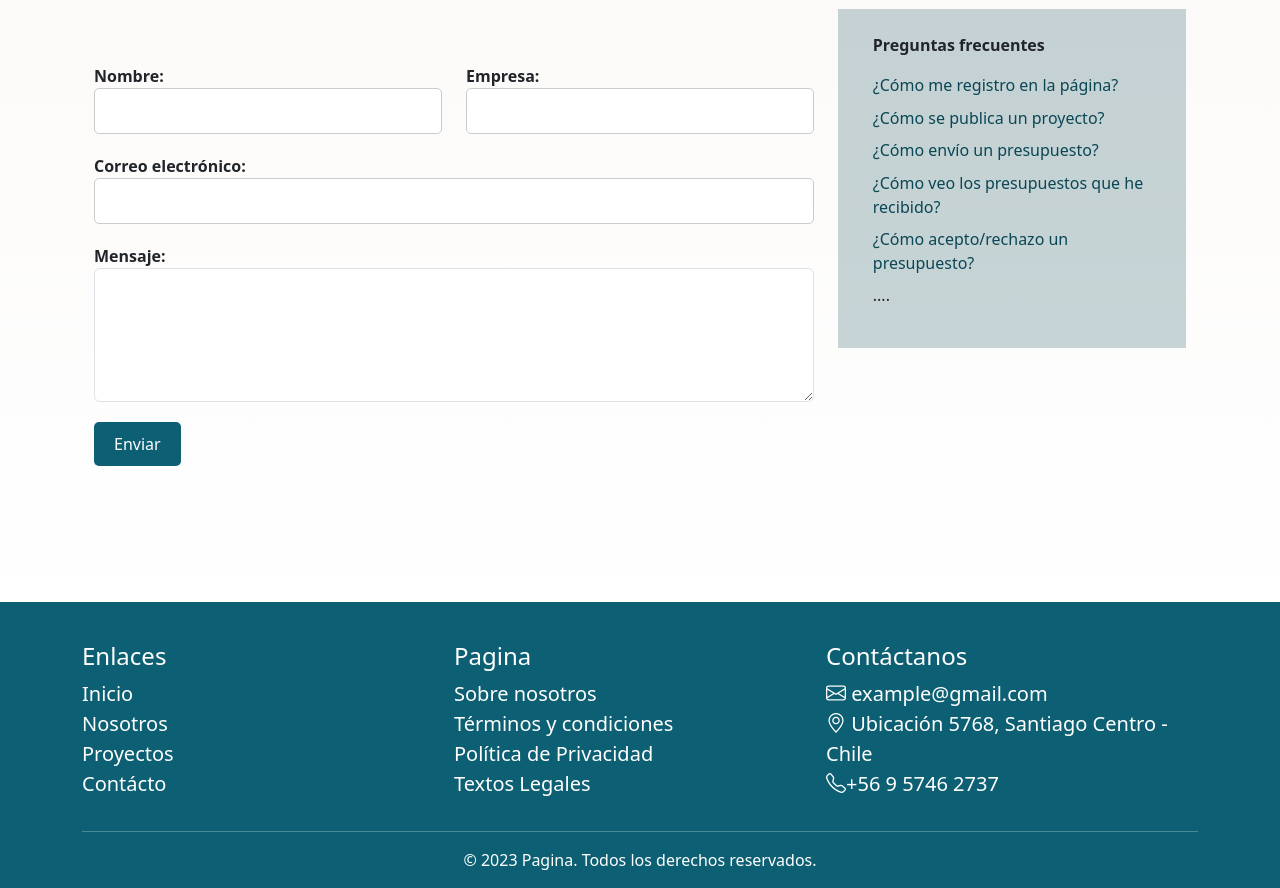
After one commit to MatiasSalasV/LYP, a Django app: page /contacto/ in a window 1280 px wide. The commit adds this page. Shown: the part 519-1407 px from the top of the page. Run offline with Django 4.2, Linux system fonts and the light colour scheme; some libraries are stand-ins or nearby versions.

Commit message:
desarrollo pagina de proyectos y contacto

```diff
--- a/apps/home/urls.py
+++ b/apps/home/urls.py
@@ -19,6 +19,12 @@ urlpatterns = [
     #URL que redirige a la página de acerca de nosotros
     path("nosotros/", views.nosotros.as_view(), name="nosotros"),
 
+    #URL que redirige a la página de proyectos
+    path("proyectos/", views.proyectos.as_view(), name="proyectos"),
+
+    #URL que redirige a la página de contácto
+    path("contacto/", views.contacto.as_view(), name="contacto"),
+
 
 
 ]
--- a/apps/home/views.py
+++ b/apps/home/views.py
@@ -6,3 +6,9 @@ class index(TemplateView):
 
 class nosotros(TemplateView):
     template_name = 'nosotros.html'
+
+class proyectos(TemplateView):
+    template_name = 'proyectos.html'
+
+class contacto(TemplateView):
+    template_name = 'contacto.html'
--- a/static/css/styles.css
+++ b/static/css/styles.css
@@ -543,6 +570,151 @@ footer li a:hover{
 
 .nosotros_detalle .integrante .redes_integrante i:hover{
   color: #333;
+}
+
+.proyectos_detalle .col-proyectos-titulo{
+  padding: 2.5% 0;
+}
+
+.image-box {
+  height: 400px;
+  /* width: 400px; */
+  position: relative;
+  overflow: hidden;
+  margin: 20px 0;
+}
+
+/* Estilos para la imagen dentro del contenedor */
+.image-box img {
+  width: 100%;
+  height: 100%;
+  object-fit: cover;
+  transition: opacity 0.3s ease;
+}
+
+/* Estilos para el texto de superposición */
+.image-box .overlay {
+  position: absolute;
+  top: 0;
+  left: 0;
+  background-color: rgba(13, 96, 115, 0.719);
+  color: #fff;
+  padding: 20px;
+  opacity: 0;
+  transition: opacity 0.3s ease;
+  height: 100%;
+  width: 100%;
+}
+
+/* Comportamiento al pasar el mouse */
+.image-box:hover img {
+  opacity: 0.7;
+}
+
+.image-box:hover .overlay {
+  opacity: 1;
+}
+
+.contacto_detalle{
+  background: linear-gradient(to bottom, #f9f6f3 0%, rgba(249, 246, 243, 0) 100%);
+}
+
+.contacto_detalle .row-detalle {
+  margin: 5% 0;
+}
+
+.barra-lateral-contacto div{
+  margin: 3% 0;
+}
+
+.llamanos {
+  background-color: #0a46543a;
+  height: 100px;
+  display: flex;
+  align-items: center;
+  justify-content: center;
+  padding: 0;
+}
+
+.llamanos p {
+  display: flex;
+  text-align: center;
+  align-items: center;
+}
+
+.preguntas_precuentes_contacto {
+  background-color: #0a46543a;
+  padding: 7% 10%;
+}
+
+.preguntas_precuentes_contacto ul {
+  list-style: none;
+  padding: 0;
+  text-decoration: none;
+}
+
+.preguntas_precuentes_contacto li {
+  margin-bottom: 3%;
+}
+
+.preguntas_precuentes_contacto li a{
+  text-decoration: none;
+  color: #0A4654;
+}
+
+.preguntas_precuentes_contacto li a:hover{
+  text-decoration: underline;
+  text-underline-position: under;
+
+}
+
+.contacto_detalle .row_texto{
+  margin-bottom: 5vh;
+}
+
+/* Estilos para el formulario */
+.contacto_detalle form {
+  background-color: #f9f9f9;
+  padding: 20px;
+  border-radius: 5px;
+  box-shadow: 0 0 10px rgba(0, 0, 0, 0.1);
+}
+
+/* Estilos para los campos del formulario */
+.contacto_detalle .form-group {
+  margin-bottom: 20px;
+}
+
+.contacto_detalle label {
+  font-weight: bold;
+}
+
+.contacto_detalle input[type="text"],
+.contacto_detalle input[type="email"] {
+  width: 100%;
+  padding: 10px;
+  border: 1px solid #ccc;
+  border-radius: 5px;
+  transition: border-color 0.3s ease;
+}
+
+.contacto_detalle input[type="text"]:focus,
+.contacto_detalle input[type="email"]:focus {
+  border-color: #0D6073;
+}
+
+/* Estilos para el botón de envío */
+.contacto_detalle button[type="submit"] {
+  background-color: #0D6073;
+  color: #fff;
+  padding: 10px 20px;
+  border: none;
+  border-radius: 5px;
+  cursor: pointer;
+}
+
+.contacto_detalle button[type="submit"]:hover {
+  background-color: #0A4654;
 }
 
 
--- a/templates/base.html
+++ b/templates/base.html
@@ -5,7 +5,7 @@
     <meta charset="UTF-8">
     <meta http-equiv="X-UA-Compatible" content="IE=edge">
     <meta name="viewport" content="width=device-width, initial-scale=1.0">
-    <title>ObraNet</title>
+    <title>Nombre Página</title>
     <link rel="shortcut icon" href="{% static 'img/header.jpg' %}">
 
     <!-- bootstrap -->
@@ -45,10 +45,10 @@
                                 <a class="nav-link" href="{% url 'nosotros' %}">Nosotros</a>
                             </li>
                             <li class="nav-item">
-                                <a class="nav-link" href="#">Proyectos</a>
+                                <a class="nav-link" href="{% url 'proyectos' %}">Proyectos</a>
                             </li>
                             <li class="nav-item">
-                                <a class="nav-link" href="#">Contacto</a>
+                                <a class="nav-link" href="{% url 'contacto' %}">Contacto</a>
                             </li>
                             <li class="nav-item">
                                 <a class="nav-link" href="#">Registrate</a>
@@ -84,14 +84,14 @@
                 <div class="col-lg-4 col-md-12 ">
                     <h4>Enlaces</h4>
                     <ul>
-                        <li class="lead"><a href="#">Inicio</a></li>
-                        <li class="lead"><a href="#">Acerca de</a></li>
-                        <li class="lead"><a href="#">Proyectos</a></li>
-                        <li class="lead"><a href="#">Contácto</a></li>
+                        <li class="lead"><a href="{% url 'index' %}">Inicio</a></li>
+                        <li class="lead"><a href="{% url 'nosotros' %}">Nosotros</a></li>
+                        <li class="lead"><a href="{% url 'proyectos' %}">Proyectos</a></li>
+                        <li class="lead"><a href="{% url 'contacto' %}">Contácto</a></li>
                     </ul>
                 </div>
                 <div class="col-lg-4 col-md-12">
-                    <h4>ObraNet</h4>
+                    <h4>Pagina</h4>
                     <ul>
                         <li class="lead"><a href="#">Sobre nosotros</a></li>
                         <li class="lead"><a href="#">Términos y condiciones</a></li>
@@ -112,7 +112,7 @@
             <hr>
             <div class="row g-0">
                 <div class="col-md-12  text-center">
-                    <p>&copy; 2023 ObraNet. Todos los derechos reservados.</p>
+                    <p>&copy; 2023 Pagina. Todos los derechos reservados.</p>
                 </div>
             </div>
         </div>
--- /dev/null
+++ b/templates/contacto.html
@@ -0,0 +1,75 @@
+{% extends 'base.html' %}
+{% load static %}
+
+{% block heroimage%}
+{% endblock %}
+
+{% block content %}
+
+<section id="contacto" class="contacto_detalle">
+    <div class="container">
+        <div class="row row-detalle">
+            <div class="col-lg-8">
+                <p class="display-2">Contáctanos</p>
+                <hr><br>
+                <p>Lorem ipsum dolor sit amet consectetur adipisicing elit. Obcaecati corporis neque inventore nulla excepturi dignissimos pariatur numquam earum? Voluptatibus enim, in corporis ipsum porro modi? Ipsum nostrum rem nam velit quasi fugit sunt repellendus qui laboriosam ullam iure unde voluptate obcaecati, beatae esse soluta. Quos minus sit nihil dolorem aut.</p>
+                <br>
+                <p><b>Correo:</b> example@gmail.com</p>
+                <p><b>Teléfono:</b> +56 9 6848 5827</p>
+                <p><b>Oficina: </b>Las Vegas 2948, Santiago</p>
+                <br><br>
+                <div class="row">
+                    <div class="col-6">
+                        <div class="form-group">
+                            <label for="nombre">Nombre:</label>
+                            <input type="text" class="form-control" id="nombre" name="nombre" required>
+                        </div>
+                    </div>
+                    <div class="col-6">
+                        <div class="form-group">
+                            <label for="empresa">Empresa:</label>
+                            <input type="text" class="form-control" id="empresa" name="empresa" required>
+                        </div>
+                    </div>
+                    <div class="col-12">
+                        <div class="form-group">
+                            <label for="correo">Correo electrónico:</label>
+                            <input type="email" class="form-control" id="correo" name="correo" required>
+                        </div>
+                    </div>
+                    <div class="col-12">
+                        <div class="form-group">
+                            <label for="mensaje">Mensaje:</label>
+                            <textarea class="form-control" name="mensaje" id="mensaje" required rows="5"></textarea>
+                        </div>
+                    </div>
+                    <div class="col-12">
+                        <button type="submit" class="btn btn-primary">Enviar</button>
+                    </div>
+                </div>
+            </div>
+           <div class="col-lg-4 barra-lateral-contacto">
+                <div class="llamanos">
+                    <p>Llámanos al <b>+56 9 4827 5764</b></p>
+                </div>
+                <div>
+                    <img src="https://cammconstructioninc.com/wp-content/uploads/2018/12/building-construction-sunset.jpg" alt="">
+                </div>
+                <div class="preguntas_precuentes_contacto">
+                    <p><b>Preguntas frecuentes</b></p>
+                    <ul>
+                        <li><a href="#">¿Cómo me registro en la página?</a></li>
+                        <li><a href="#">¿Cómo se publica un proyecto?</a></li>
+                        <li><a href="#">¿Cómo envío un presupuesto?</a></li>
+                        <li><a href="#">¿Cómo veo los presupuestos que he recibido?</a></li>
+                        <li><a href="#">¿Cómo acepto/rechazo un presupuesto?</a></li>
+                        <li>....</li>
+                    </ul>
+                </div>
+           </div>
+        </div>
+    </div>
+
+</section>
+
+{% endblock content %}
```
Also changed, not shown: other parts of static/css/styles.css (+38 -7 lines), templates/index.html (+4 -4 lines), templates/nosotros.html (+65 -51 lines), templates/proyectos.html (added, +156 -0 lines), static/img/IMG-7050.jpg (added), static/img/IMG-7063.jpg (added), 2 other files.
